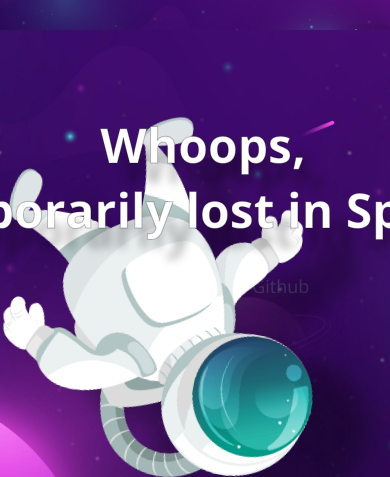
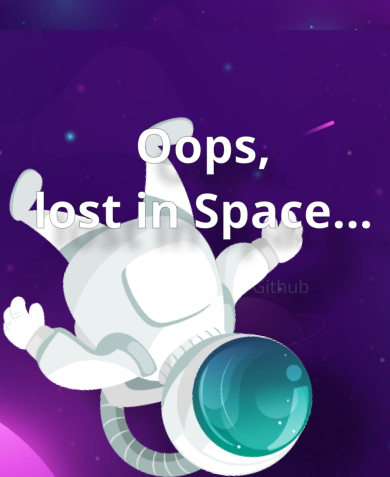
Before and after one commit to amyburgh/404, a plain HTML site: page index.html in a window 390 px wide. Shown: the top 477 px of the page. Drawn offline with nearby package versions, Linux system fonts and the light colour scheme.

Commit message:
Change H1 better mobile experience

```diff
--- a/index.html
+++ b/index.html
@@ -12,7 +12,7 @@
 
 <body>
     <div class="card">
-        <h1 title="404">Whoops,<br>Temporarily lost in Space...</h1>
+        <h1 title="404">Oops,<br>lost in Space...</h1>
         <p>Click astro to goto Github</p>
         <div class="floatX">
             <div class="floatY">
```
